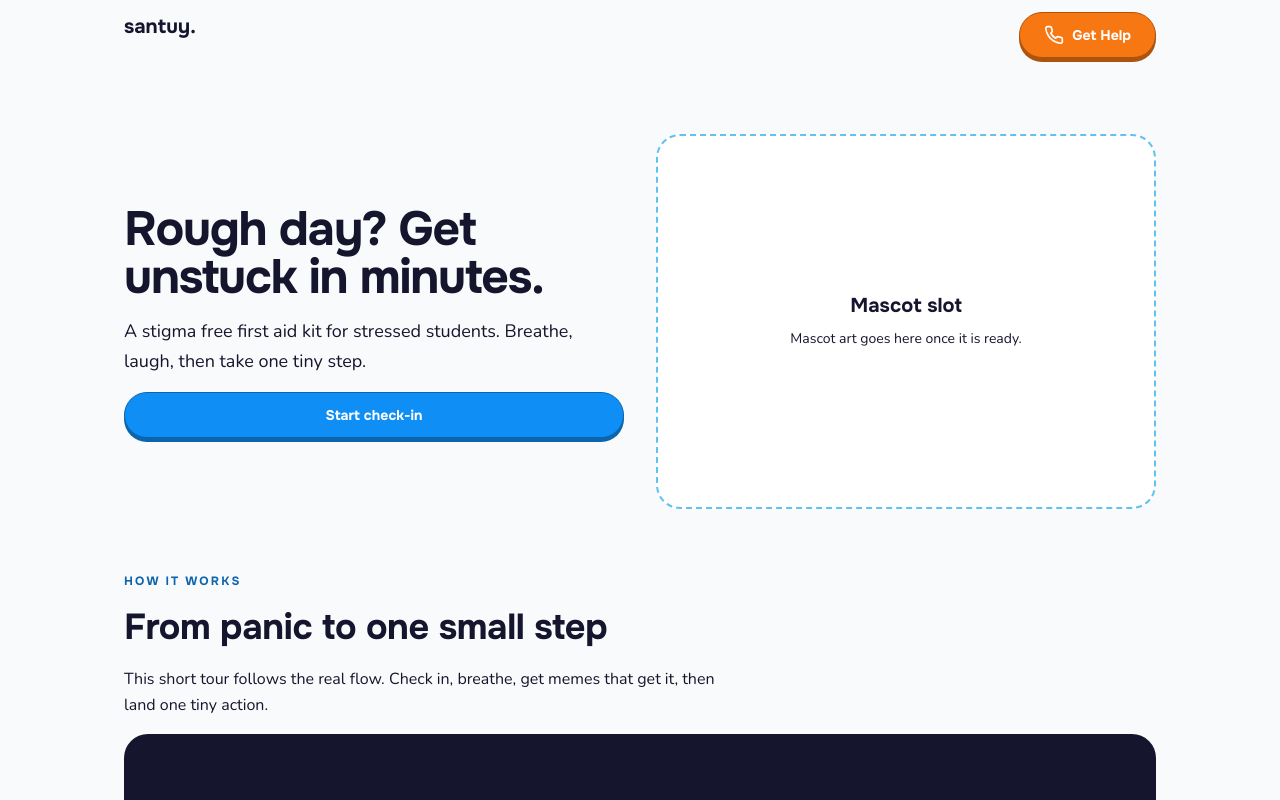
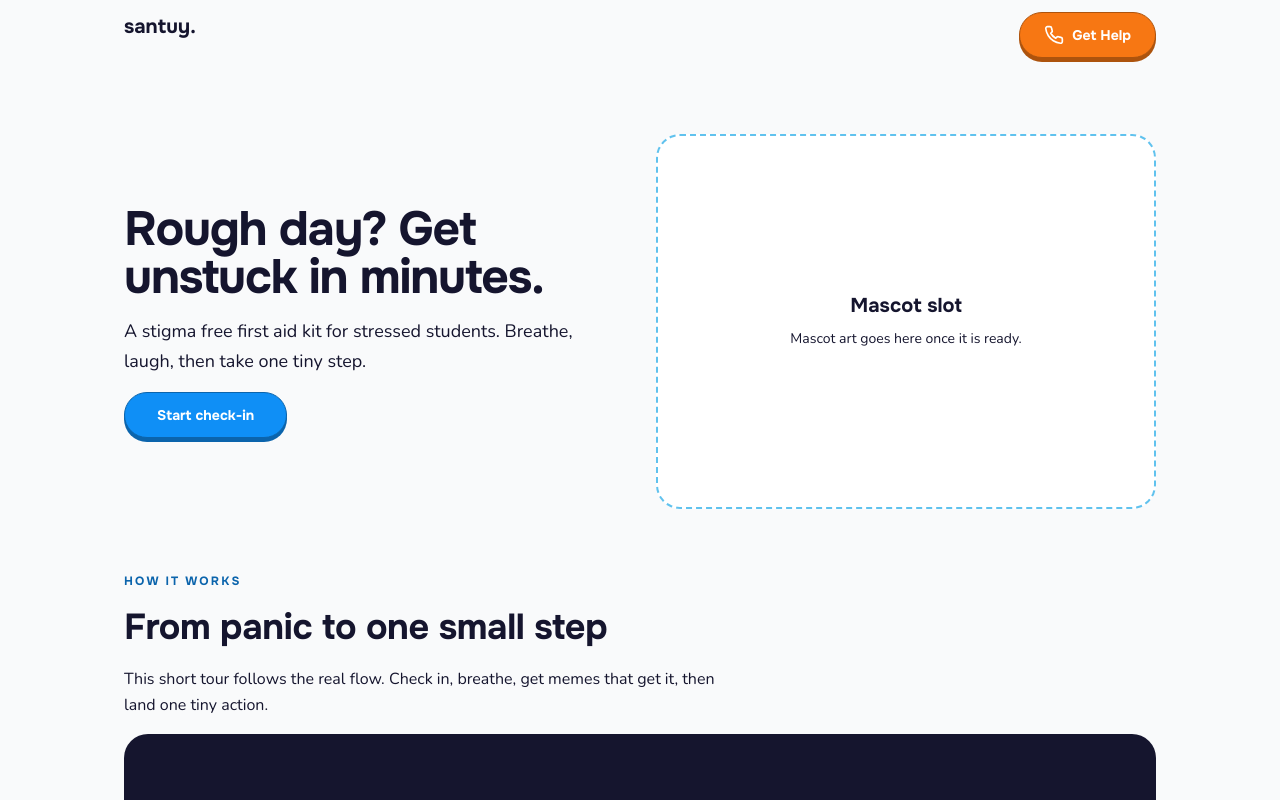
Before and after one commit to CmDevent31/mindcraft-web, a Next.js app: page / in a window 1280 px wide. Shown: the top 800 px of the page. Built offline with nearby package versions, Linux system fonts and the light colour scheme.

Commit message:
fix: shrink hero start check-in button to text width

```diff
--- a/app/page.tsx
+++ b/app/page.tsx
@@ -71,8 +71,8 @@ function Hero() {
           <p className={`${BODY} text-lg`}>
             A stigma free first aid kit for stressed students. Breathe, laugh, then take one tiny step.
           </p>
-          <div className="flex w-full flex-col gap-[var(--sp-3)] sm:flex-row">
-            <Link href={ROUTES.triage} className="btn btn-primary flex-1 sm:flex-none sm:px-8">
+          <div className="flex flex-col gap-[var(--sp-3)] sm:flex-row">
+            <Link href={ROUTES.triage} className="btn btn-primary w-auto self-start px-8">
               Start check-in
             </Link>
           </div>
```
